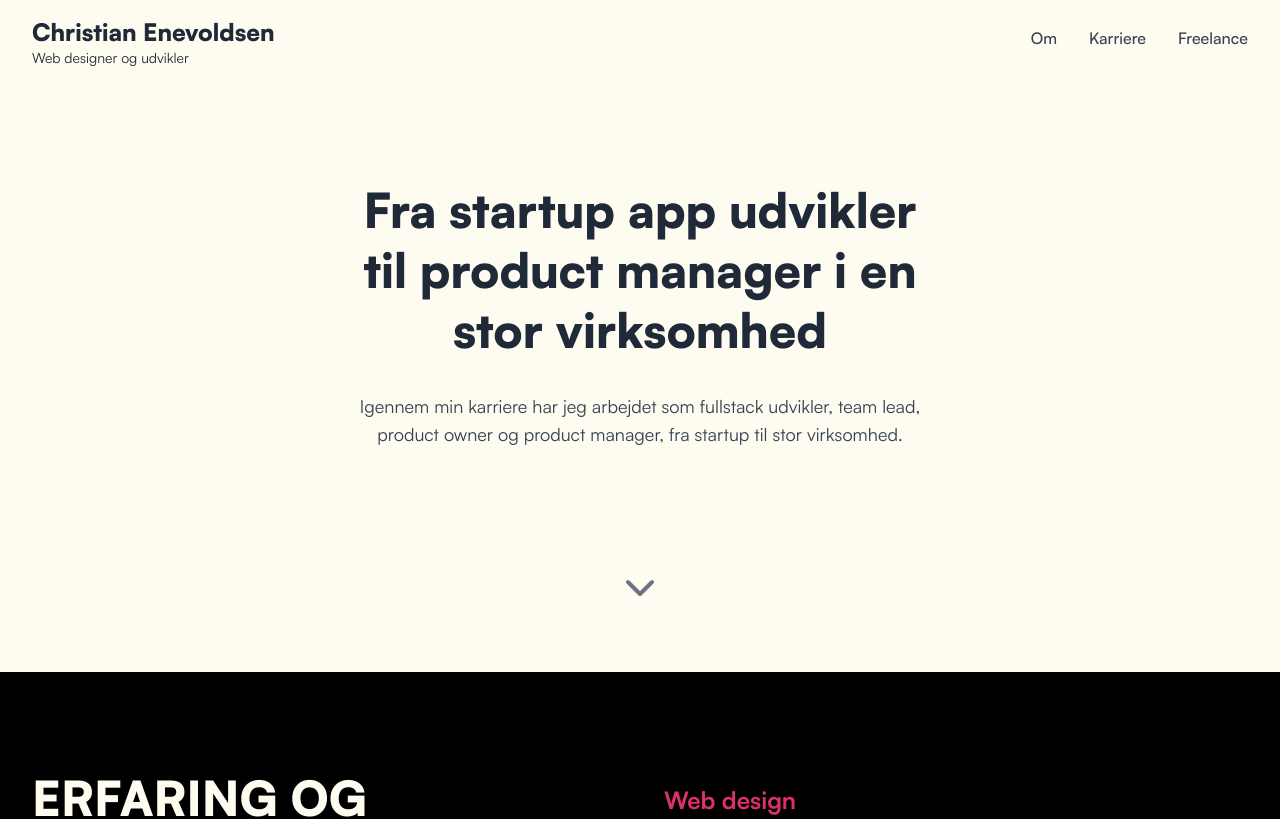
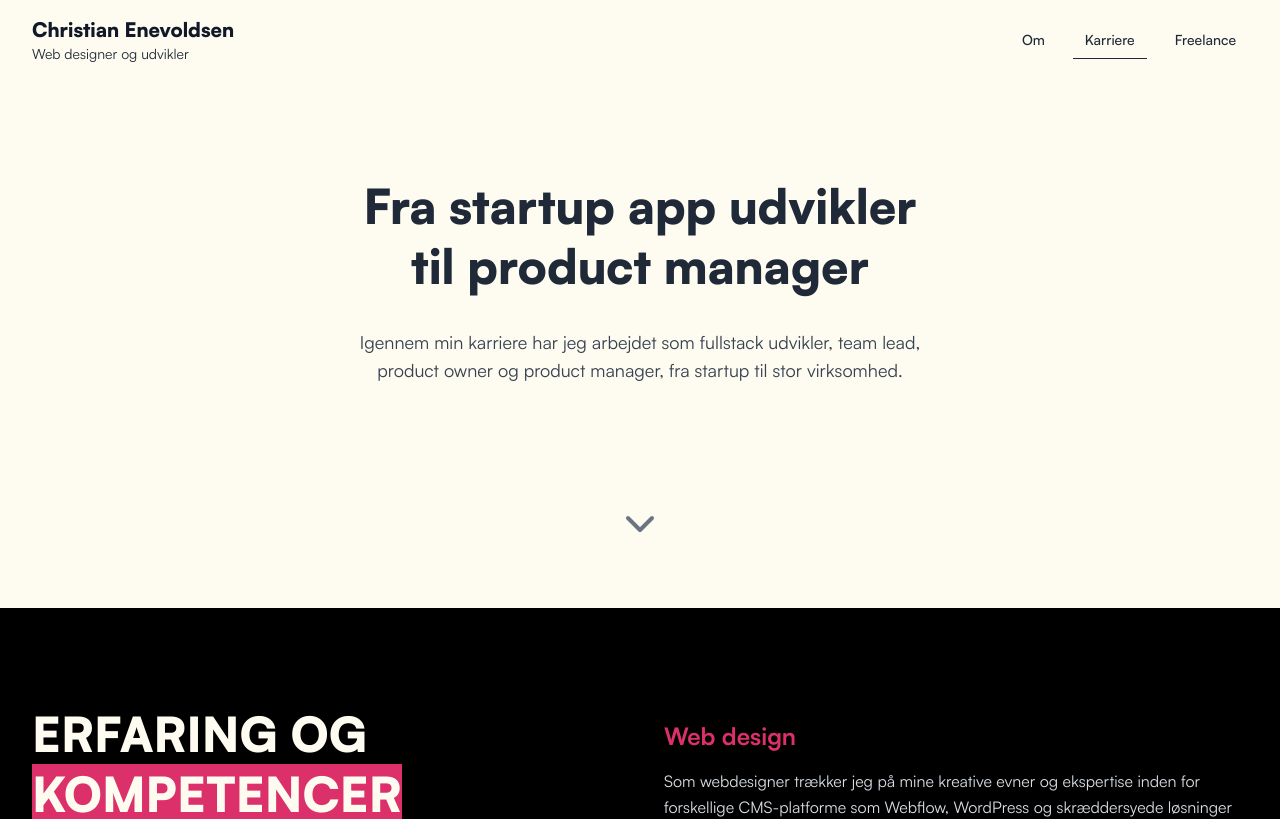
Before and after one commit to chrene/enevoldsen-io-v2, a Next.js app: page /karriere in a window 1280 px wide. Shown: the top 819 px of the page. Built offline with nearby package versions, Linux system fonts and the light colour scheme.

Commit message:
more styling

```diff
--- a/package.json
+++ b/package.json
@@ -9,6 +9,7 @@
     "lint": "next lint"
   },
   "dependencies": {
+    "@headlessui/react": "^1.7.11",
     "@next/font": "13.1.6",
     "@types/node": "18.13.0",
     "@types/react": "18.0.28",
--- a/src/components/footer.tsx
+++ b/src/components/footer.tsx
@@ -26,9 +26,9 @@ export default function Footer() {
               </div>
             </div>
             <div className="justify-self-center md:justify-self-end md:self-end col-span-2 md:col-span-1">
-              <a href="#" className="btn btn-primary btn-arrow">
+              <Link href="#" className="btn btn-primary btn-arrow">
                 Freelance
-              </a>
+              </Link>
             </div>
           </div>
           <div className="mt-24 divider"></div>
@@ -54,7 +54,7 @@ export default function Footer() {
                 <ul className="flex flex-row space-x-8 flex-wrap">
                   <li>
                     <Link href="/om">
-                      <span className="text-yellow-50 hover:text-brand-500 transition-all duration-100">
+                      <span className="text-yellow-50 hover:text-pink-500 transition-all duration-100">
                         Om
                       </span>
                     </Link>
@@ -62,22 +62,15 @@ export default function Footer() {
 
                   <li>
                     <Link href="/projekter">
-                      <span className="text-yellow-50  hover:text-brand-500 transition-all duration-100">
+                      <span className="text-yellow-50  hover:text-pink-500 transition-all duration-100">
                         Projekter
                       </span>
                     </Link>
                   </li>
                   <li>
                     <Link href="/freelance">
-                      <span className="text-yellow-50  hover:text-brand-500 transition-all duration-100">
+                      <span className="text-yellow-50  hover:text-pink-500 transition-all duration-100">
                         Freelance
-                      </span>
-                    </Link>
-                  </li>
-                  <li>
-                    <Link href="/kontakt">
-                      <span className="text-yellow-50  hover:text-brand-500 transition-all duration-100">
-                        Kontakt
                       </span>
                     </Link>
                   </li>
@@ -85,13 +78,20 @@ export default function Footer() {
               </nav>
               {/* social links */}
               <div className="flex flex-row justify-content-center md:justify-content-start space-x-6 mt-8">
-                <a href="#" className="">
+                <a
+                  href="https://github.com/chrene"
+                  className=""
+                  target={"_blank"}
+                >
                   <FaGithub className="h-6 w-6" />
                 </a>
-                <a href="#">
+                <a
+                  href="https://www.linkedin.com/in/christianenevoldsen/"
+                  target={"_blank"}
+                >
                   <FaLinkedinIn className="h-6 w-6" />
                 </a>
-                <a href="#">
+                <a href="https://twitter.com/chrsapp" target={"_blank"}>
                   <FaTwitter className="h-6 w-6" />
                 </a>
               </div>
--- a/src/components/header.tsx
+++ b/src/components/header.tsx
@@ -1,38 +1,96 @@
+import { Disclosure } from "@headlessui/react";
+import clsx from "clsx";
 import Link from "next/link";
+import { useRouter } from "next/router";
+import { FiMenu, FiX } from "react-icons/fi";
+
+const navigation = [
+  { name: "Om", href: "/om" },
+  { name: "Karriere", href: "/karriere" },
+  { name: "Freelance", href: "/freelance" },
+];
 
 export default function Header() {
+  const router = useRouter();
+
   return (
+    <Disclosure as="nav" className="bg-yellow-50 border-b md:border-none">
+      {({ open }) => (
         <>
-      <header>
-        <div className="page-padding">
-          <div className="max-w-7xl mx-auto py-4">
-            <div className="flex justify-between items-center">
-              <div className="flex flex-col">
+          <div className="mx-auto max-w-7xl px-2 sm:px-6 lg:px-8">
+            <div className="relative flex h-16 items-center justify-between md:py-10">
+              <div className="absolute inset-y-0 left-0 flex items-center sm:hidden">
+                {/* Mobile menu button*/}
+                <Disclosure.Button className="inline-flex items-center justify-center rounded-md p-2 text-gray-800 focus:outline-none focus:ring-2 focus:ring-inset focus:ring-white">
+                  <span className="sr-only">Open main menu</span>
+                  {open ? (
+                    <FiX className="block h-6 w-6" aria-hidden="true" />
+                  ) : (
+                    <FiMenu className="block h-6 w-6" aria-hidden="true" />
+                  )}
+                </Disclosure.Button>
+              </div>
+              <div className="flex flex-1 justify-center sm:justify-between sm:items-center">
+                <div className="flex flex-shrink-0 flex-col">
                   <Link
                     href="/"
-                  className="font-extrabold text-2xl text-gray-800"
+                    className="font-extrabold text-xl text-gray-900"
                   >
                     Christian Enevoldsen
                   </Link>
-                <span className="text-gray-800 text-sm">
+                  <span className="text-gray-800 text-sm hidden md:block">
                     Web designer og udvikler
                   </span>
                 </div>
-              <nav className="flex space-x-8">
-                <Link href="/om" className="link link-primary text-base">
-                  Om
+                <div className="hidden sm:ml-6 sm:block">
+                  <div className="flex space-x-4">
+                    {navigation.map((item) => (
+                      <Link
+                        key={item.name}
+                        href={item.href}
+                        className={clsx(
+                          router.pathname === item.href
+                            ? "border-b border-gray-800 text-gray-800"
+                            : "text-gray-800 hover:border-b hover:border-gray-800 border-transparent",
+                          "px-3 py-2 rounded-md sm:rounded-none text-sm font-medium"
+                        )}
+                        aria-current={
+                          router.pathname === item.href ? "page" : undefined
+                        }
+                      >
+                        {item.name}
                       </Link>
-                <Link href="/karriere" className="link link-primary text-base">
-                  Karriere
-                </Link>
-                <Link href="/freelance" className="link link-primary text-base">
-                  Freelance
-                </Link>
-              </nav>
+                    ))}
                   </div>
                 </div>
               </div>
-      </header>
+            </div>
+          </div>
+
+          <Disclosure.Panel className="sm:hidden">
+            <div className="space-y-1 px-2 pt-2 pb-3">
+              {navigation.map((item) => (
+                <Disclosure.Button
+                  key={item.name}
+                  as="a"
+                  href={item.href}
+                  className={clsx(
+                    router.pathname === item.href
+                      ? "bg-gray-900 text-yellow-50"
+                      : "text-gray-800 hover:bg-gray-800/10 hover:text-gray-800",
+                    "block px-3 py-2 rounded-md text-base font-medium"
+                  )}
+                  aria-current={
+                    router.pathname === item.href ? "page" : undefined
+                  }
+                >
+                  {item.name}
+                </Disclosure.Button>
+              ))}
+            </div>
+          </Disclosure.Panel>
         </>
+      )}
+    </Disclosure>
   );
 }
--- a/src/components/karriere/hero.tsx
+++ b/src/components/karriere/hero.tsx
@@ -9,8 +9,8 @@ export default function Hero() {
       <section className="bg-yellow-50">
         <div className="page-padding">
           <div className="max-w-xl mx-auto py-24">
-            <h1 className="font-extrabold text-5xl text-gray-800 text-center leading-tight">
-              Fra startup app udvikler til product manager i en stor virksomhed
+            <h1 className="font-extrabold text-3xl md:text-5xl text-gray-800 text-center leading-tight md:leading-tight">
+              Fra startup app udvikler til product manager
             </h1>
             <p className="text-center text-lg mt-8">
               Igennem min karriere har jeg arbejdet som fullstack udvikler, team
--- a/src/components/projekter/professional.tsx
+++ b/src/components/projekter/professional.tsx
@@ -9,7 +9,7 @@ export default function PersonalProjects() {
           <div className="max-w-7xl mx-auto py-24">
             <div className="flex flex-col">
               <div className="py-4 bg-black flex justify-between">
-                <h2 className="font-extrabold text-5xl leading-snug text-yellow-500 max-w-lg">
+                <h2 className="font-extrabold text-5xl leading-snug text-yellow-50 max-w-lg">
                   Arbejdsrelaterede projekter
                 </h2>
               </div>
@@ -21,9 +21,9 @@ export default function PersonalProjects() {
                       key={`${portfolio.name}-${index}`}
                     >
                       <div className="flex-1 space-y-8">
-                        <h3 className="font-extrabold text-2xl text-gray-100 mb-4">
+                        <h3 className="font-extrabold text-2xl text-yellow-50 mb-4">
                           {portfolio.name}
-                          <div className="text-xs font-normal mt-2 text-gray-100 text-opacity-40">
+                          <div className="text-xs font-normal mt-2 text-yellow-50 text-opacity-40">
                             Periode: {portfolio.start} - {portfolio.end}
                           </div>
                         </h3>
@@ -31,7 +31,7 @@ export default function PersonalProjects() {
                           {portfolio.tags.map((tag, index) => {
                             return (
                               <span
-                                className="text-xs text-gray-100 bg-yellow-50 bg-opacity-10 px-2 py-1 rounded uppercase tracking-widest"
+                                className="text-xs text-yellow-50 bg-yellow-50 bg-opacity-10 px-2 py-1 rounded uppercase tracking-widest"
                                 key={`${tag}-${index}`}
                               >
                                 {tag}
@@ -40,7 +40,7 @@ export default function PersonalProjects() {
                           })}
                         </div>
 
-                        <p className="text-gray-100 leading-relaxed">
+                        <p className="text-yellow-50/80 leading-relaxed">
                           {portfolio.description}
                         </p>
 
@@ -50,9 +50,7 @@ export default function PersonalProjects() {
                             target="_blank"
                             className="link link-underline text-base"
                           >
-                            <span className="text-yellow-400">
-                              Se projektet
-                            </span>
+                            <span className="text-yellow-50">Se projektet</span>
                           </Link>
                         </div>
                       </div>
```
Also changed, not shown: 1 other file (tests, documents, lock files or other folders). Lines whose indentation alone changed are shown as unchanged.
